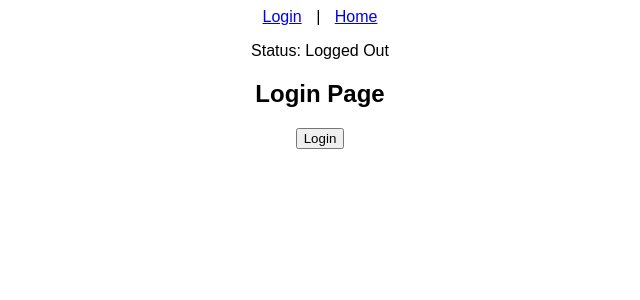
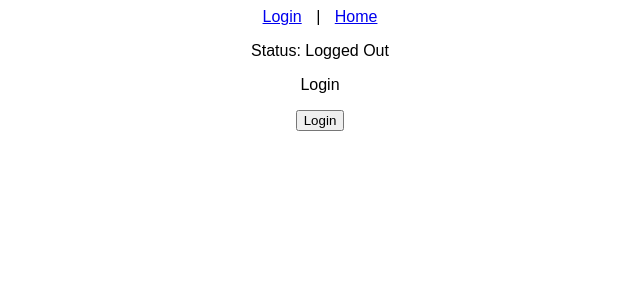
Before and after one commit to acciojob/code-playground-Ayushrawat777, a React app: page /login in a window 1280 px wide. Shown: the top 300 px of the page, without its empty margins (320-960 px from the left). Built offline with nearby package versions, Linux system fonts and the light colour scheme.

Commit message:
Update Login.js

```diff
--- a/src/components/Login.js
+++ b/src/components/Login.js
@@ -1,18 +1,16 @@
 import React from "react";
-import { useHistory } from "react-router-dom";
 
-const Login = ({ setIsAuthenticated }) => {
-  const history = useHistory();
-
+const Login = ({ isAuthenticated, setIsAuthenticated }) => {
   const handleLogin = () => {
-    setIsAuthenticated(true);
-    history.push("/home"); // Redirect to Home after login
+    setIsAuthenticated(!isAuthenticated);
   };
 
   return (
     <div>
-      <h2>Login Page</h2>
-      <button onClick={handleLogin}>Login</button>
+      <p>Login </p>
+      <button onClick={handleLogin}>
+        {isAuthenticated ? "Logout" : "Login"}
+      </button>
     </div>
   );
 };
```
